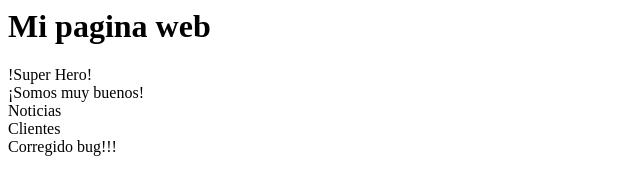
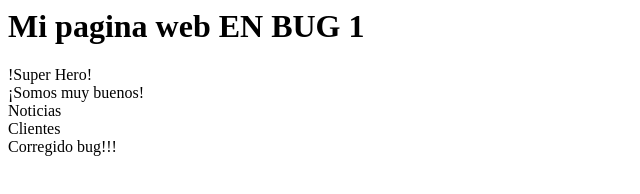
Before and after one commit to aalbagarcia/componente2, a plain HTML site: page index.html in a window 1280 px wide. Shown: the whole page, without its empty margins (0-640 px from the left). Drawn offline with Linux system fonts and the light colour scheme.

Commit message:
Fixing bug 2

```diff
--- a/index.html
+++ b/index.html
@@ -1,5 +1,5 @@
 <html>
-<h1>Mi pagina web</h1>
+<h1>Mi pagina web EN BUG 1</h1>
 <div class="heros">
 !Super Hero!
 </div>
```
